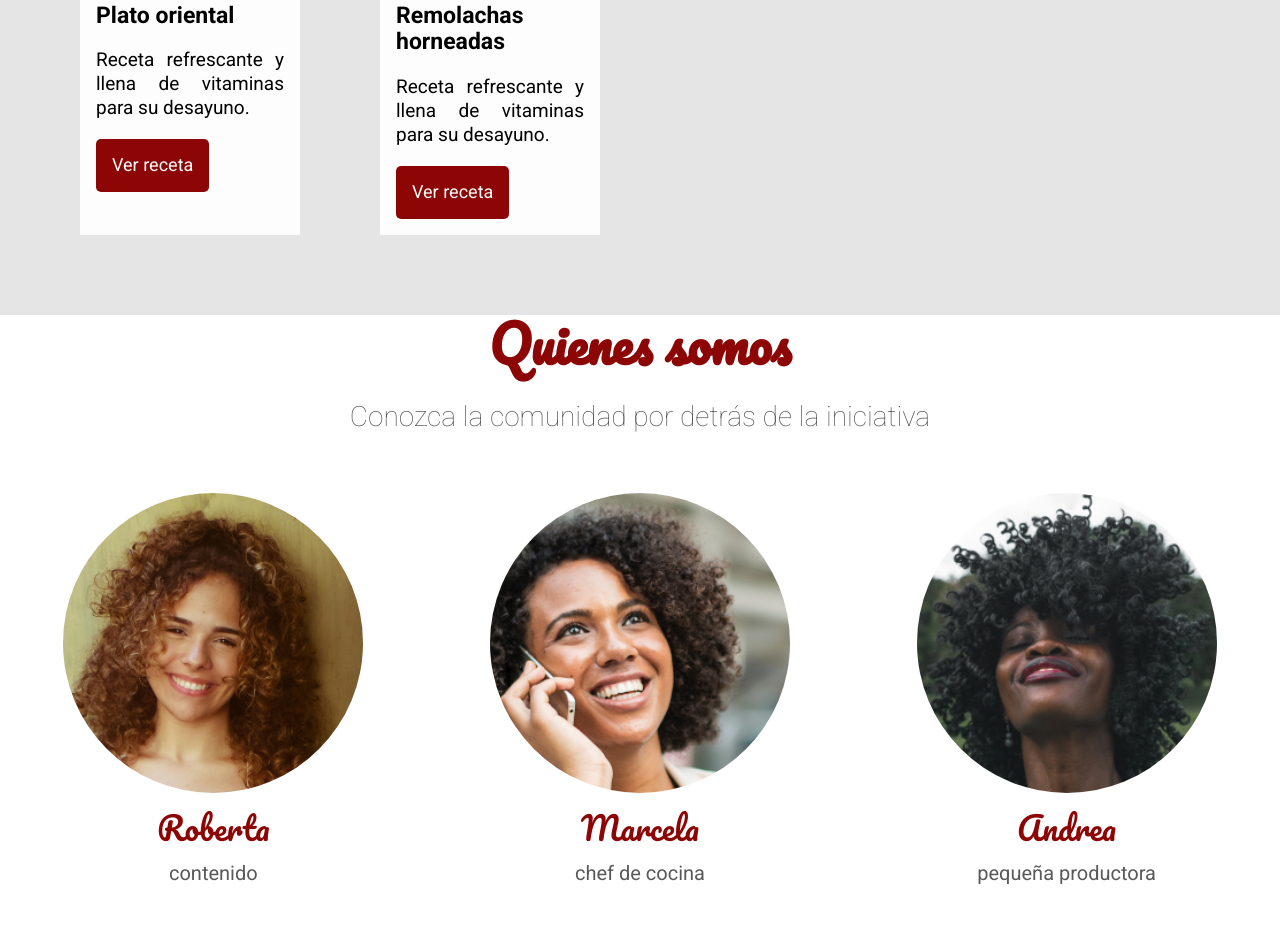
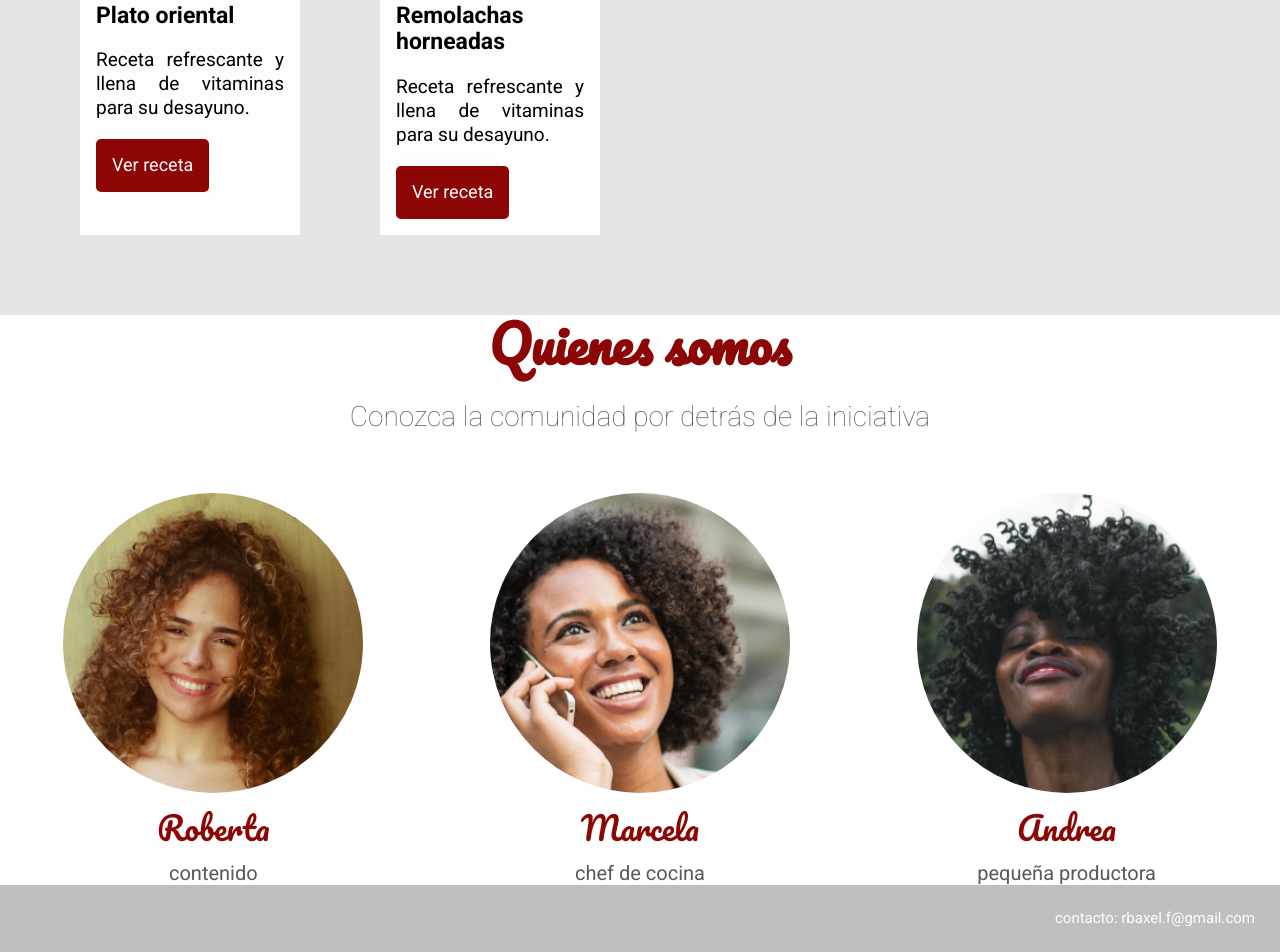
Before and after one commit to axlgoze/FrutaFruto, a plain HTML site: page index.html in a window 1280 px wide. Shown: the part 1881-2833 px from the top of the page. Before the commit the page ends 2766 px from the top, so only its background shows below. Drawn offline with Linux system fonts and the light colour scheme; files that its build step writes are made by us from their sources.

Commit message:
Step 7) ADD: footer section

```diff
--- /dev/null
+++ b/assets/css/pieDePagina.css
@@ -0,0 +1,8 @@
+.pieDePagina{
+    padding: 2.5rem;
+    font-size: 1.5rem;
+    text-align: right;
+    text-transform: lowercase;
+    background-color: #bfbfbf;
+    color: #fdfdfd;
+}
--- a/index.html
+++ b/index.html
@@ -36,6 +36,7 @@
         <link rel="stylesheet" href="./assets/css/personas/persona-nombre.css">
         <link rel="stylesheet" href="./assets/css/personas/persona-imagen.css">
         <link rel="stylesheet" href="./assets/css/personas/persona-funcion.css">
+        <link rel="stylesheet" href="./assets/css/pieDePagina.css">
 
 
     </head>
@@ -137,6 +138,8 @@
             </div>
         </div>
     </section>
-
+    <footer  class="pieDePagina">
+        contacto: rbaxel.f@gmail.com
+    </footer>
     </body>
 </html>
```
